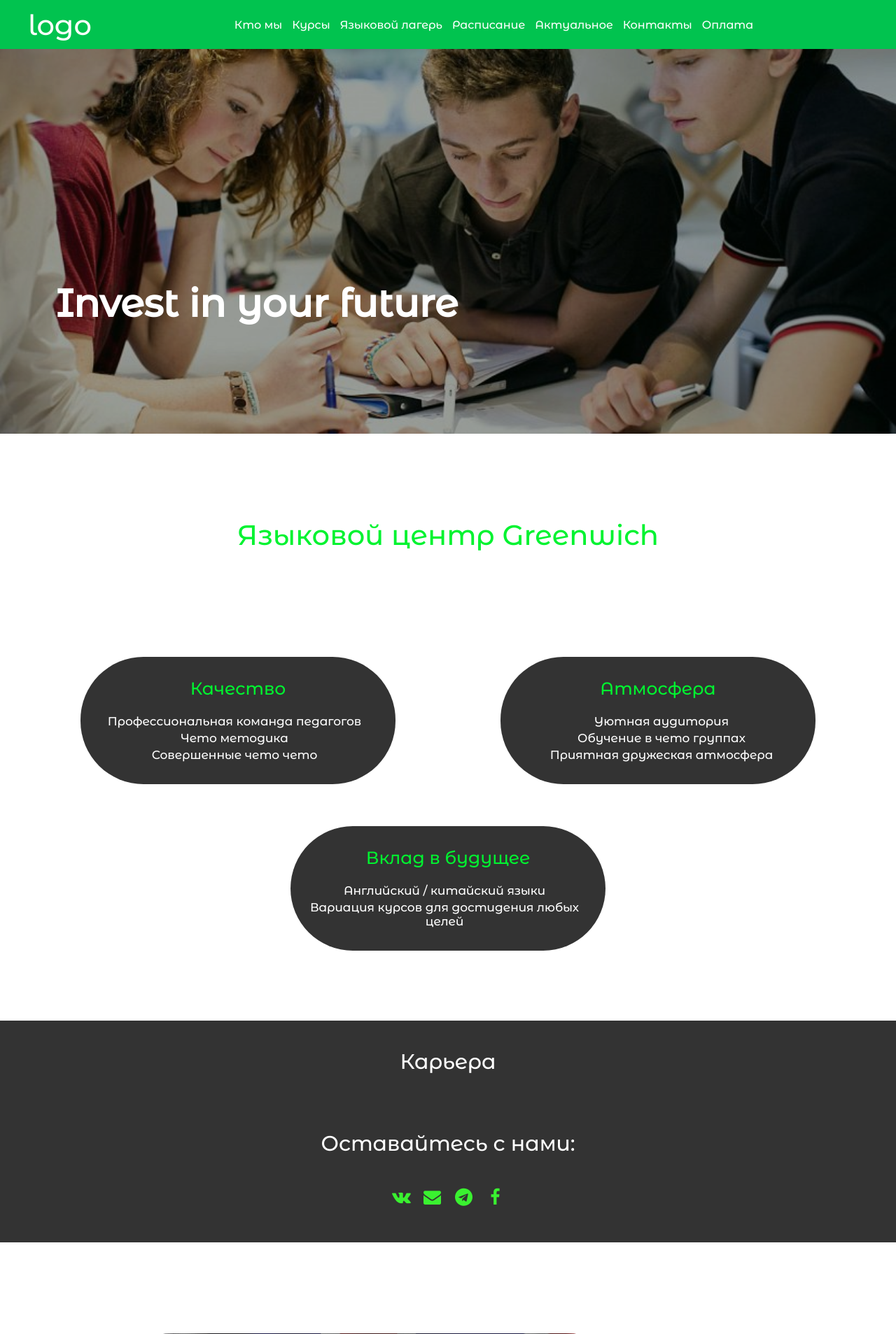
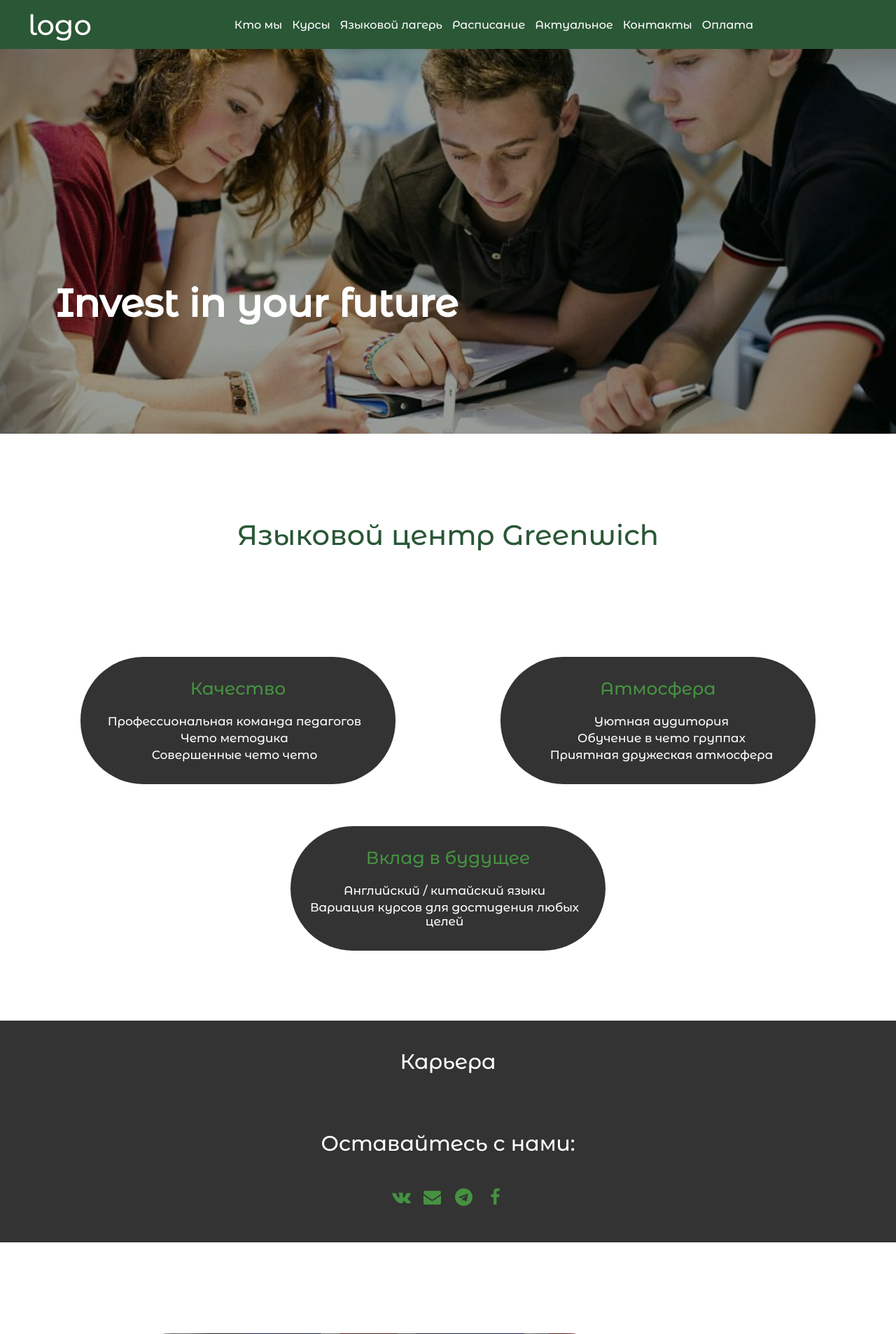
Before and after one commit to ChelyshkovIA/Layout.github.io, a PHP site: page / in a window 1280 px wide. Shown: the top 1907 px of the page at 70% size. Run offline with PHP 8.4, Linux system fonts and the light colour scheme.

Commit message:
change color

```diff
--- a/GreenWich/CSS/courses.css
+++ b/GreenWich/CSS/courses.css
@@ -49,7 +49,7 @@ ul, li, ol {
   flex-wrap: wrap;
   align-items: center;
   justify-content: space-between;
-  background-color: #01C34F;
+  background-color: #2a5736;
   padding: 0 10px;
 }
 .header .breads .logo {
@@ -107,7 +107,7 @@ ul, li, ol {
   left: 0;
   right: 0;
   margin: 0 auto;
-  background-color: #01C34F;
+  background-color: #2a5736;
   color: #fff;
   text-align: center;
   font-size: 16px;
@@ -126,7 +126,7 @@ ul, li, ol {
   text-align: center;
   margin: 10px 0;
   font-family: "Montserrat Alternates", sans-serif;
-  color: #01c34f;
+  color: #2a5736;
   font-size: 30px;
   transition-property: font-size;
   transition-duration: 0.2s;
--- a/GreenWich/CSS/index.css
+++ b/GreenWich/CSS/index.css
@@ -57,7 +57,7 @@ ul, li, ol {
   justify-content: space-between;
   align-items: center;
   height: 55px;
-  background-color: #01C34F;
+  background-color: #2a5736;
   padding: 0 2%;
 }
 .header .mobile .mobile__nav .mobile__logo {
@@ -102,7 +102,7 @@ ul, li, ol {
 }
 .header .mobile .menu .link {
   font-family: "Montserrat Alternates", sans-serif;
-  color: #01C34F;
+  color: #459241;
   font-size: 21px;
   margin: 5px 0;
 }
@@ -124,7 +124,7 @@ ul, li, ol {
 .header .mobile .menu .social .social__icon {
   cursor: pointer;
   padding: 0 5px;
-  color: #01C34F;
+  color: #459241;
   font-size: 25px;
 }
 .header .mobile .menu.menu--closed {
@@ -163,7 +163,7 @@ ul, li, ol {
     flex-direction: row;
     width: 100%;
     height: 70px;
-    background-color: #01C34F;
+    background-color: #2a5736;
     justify-content: center;
     align-items: center;
   }
@@ -252,7 +252,7 @@ ul, li, ol {
   padding: 10px;
   font-family: "Montserrat Alternates", sans-serif;
   font-size: 40px;
-  color: #01f330;
+  color: #2a5736;
   max-width: 600px;
 }
 .main .aboutUs .main__item {
@@ -271,7 +271,7 @@ ul, li, ol {
 }
 .main .aboutUs .item .title {
   font-family: "Montserrat Alternates", sans-serif;
-  color: #01f330;
+  color: #459241;
   font-size: 25px;
 }
 .main .aboutUs .item .item__list {
@@ -447,7 +447,7 @@ ul, li, ol {
 }
 .footer .footer__item .footer__social-list .footer__link-block .footer__linkSocial .footer-icon {
   font-size: 25px;
-  color: #3af130;
+  color: #459241;
 }
 .footer .footer__item .footer__social-list .footer__link {
   font-family: "Montserrat Alternates", sans-serif;
--- a/GreenWich/SCSS/CORE/_fonts.scss
+++ b/GreenWich/SCSS/CORE/_fonts.scss
@@ -1 +1,3 @@
 $mainFont: 'Montserrat Alternates', sans-serif;
+$mainColor: #2a5736;
+$menuFontIndex: #459241;
--- a/GreenWich/SCSS/courses/_header.scss
+++ b/GreenWich/SCSS/courses/_header.scss
@@ -11,7 +11,7 @@
         align-items: center;
         justify-content: space-between;
 
-        background-color: #01C34F;
+        background-color: $mainColor;
         padding: 0 10px;
         .breads__logo {
 
--- a/GreenWich/SCSS/courses/_main.scss
+++ b/GreenWich/SCSS/courses/_main.scss
@@ -60,7 +60,7 @@
                 right: 0;
                 margin: 0 auto;
 
-                background-color: #01C34F;
+                background-color: $mainColor;
                 color: #fff;
                 text-align: center;
                 font-size: 16px;
@@ -89,7 +89,7 @@
                 text-align: center;
                 margin: 10px 0;
                 font-family: $mainFont;
-                color: #01c34f;
+                color: $mainColor;
                 font-size: 30px;
 
                 transition-property: font-size;
--- a/GreenWich/SCSS/index/_footer.scss
+++ b/GreenWich/SCSS/index/_footer.scss
@@ -95,7 +95,7 @@
 
 					.footer-icon {
 						font-size: 25px;
-						color: #3af130;
+						color: $menuFontIndex;
 					}
 				}
 			}
--- a/GreenWich/SCSS/index/_header.scss
+++ b/GreenWich/SCSS/index/_header.scss
@@ -21,7 +21,7 @@
 			justify-content: space-between;
 			align-items: center;
 			height: 55px;
-			background-color: #01C34F;
+			background-color: $mainColor;
 			padding: 0 2%;
 			.mobile__logo {
 				font-size: 22px;
@@ -79,7 +79,7 @@
 
 			.link {
 				font-family: $mainFont;
-				color: #01C34F;
+				color: $menuFontIndex;
 				font-size: 21px;
 				margin: 5px 0;
 
@@ -105,7 +105,7 @@
 				.social__icon {
 					cursor: pointer;
 					padding: 0 5px;
-					color: #01C34F;
+					color: $menuFontIndex;
 					font-size: 25px;
 				}
 			}
@@ -179,7 +179,7 @@
 			flex-direction: row;
 			width: 100%;
 			height: 70px;
-			background-color: #01C34F;
+			background-color: $mainColor;
 			justify-content: center;
 			align-items: center;
 			.desktop__logo {
--- a/GreenWich/SCSS/index/_main.scss
+++ b/GreenWich/SCSS/index/_main.scss
@@ -61,7 +61,7 @@
 			padding: 10px;
 			font-family: $mainFont;
 			font-size: 40px;
-			color: #01f330;
+			color: $mainColor;
 
 			max-width: 600px;
 		}
@@ -86,7 +86,7 @@
 
 			.title {
 				font-family: $mainFont;
-				color: #01f330;
+				color: $menuFontIndex;
 				font-size: 25px;
 			}
 
--- a/GreenWich/courses.html
+++ b/GreenWich/courses.html
@@ -18,7 +18,7 @@
 
     <main class="main">
         <div class="main__title title">
-            <h1 class="title__text">Наши курсы <span class="icon-graduation-cap"></span></h1>
+            <h1 class="title__text">Наши программы <span class="icon-graduation-cap"></span></h1>
         </div>
 
         <div class="main__courses-block courses-block">
```
Also changed, not shown: 2 other files.
